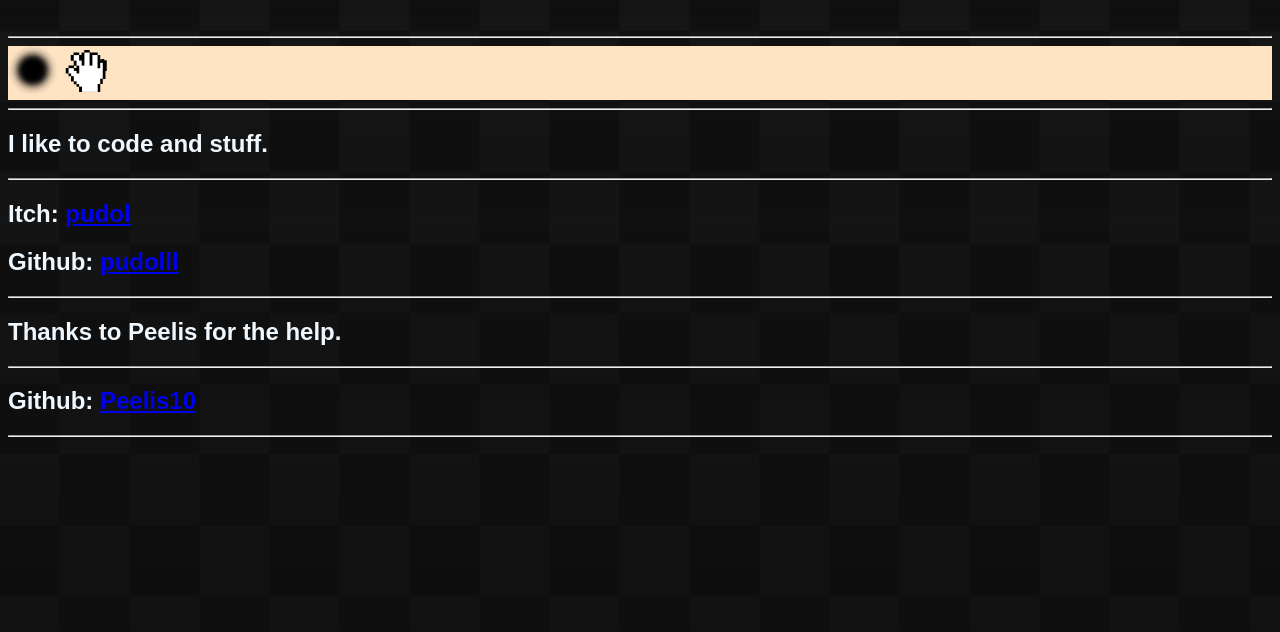
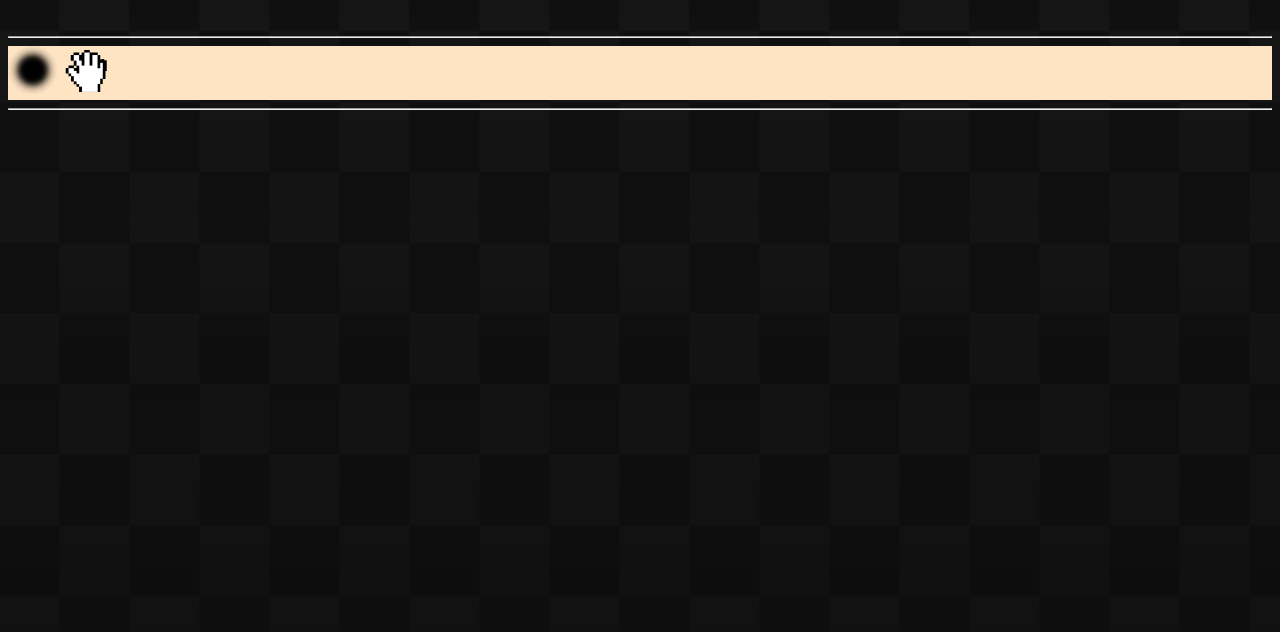
Before and after one commit to pudolll/pudolll.github.io, a plain HTML site: page index.html in a window 1280 px wide. Shown: the part 168-800 px from the top of the page. Drawn offline with Linux system fonts and the light colour scheme.

Commit message:
Update index.html

```diff
--- a/index.html
+++ b/index.html
@@ -30,17 +30,6 @@
 
     <hr>
 
-    <h2 id="bio">I like to code and stuff.</h2>
-    <hr>
-    <h2 id="bio">Itch: <a href="https://pudol.itch.io">pudol</a></h2>
-    <h2 id="bio">Github: <a href="https://github.com/pudolll">pudolll</a></h2>
-    <hr>
-    <h2 id="bio">Thanks to Peelis for the help.</h2>
-    <hr>
-    <h2 id="bio">Github: <a href="https://github.com/Peelis10">Peelis10</a></h2>
-    <hr>
-    <p style="transform: translateY(500px);" id="bio">special:</p>
-
     <script src="script.js"></script>
 </body>
 </html>
```
